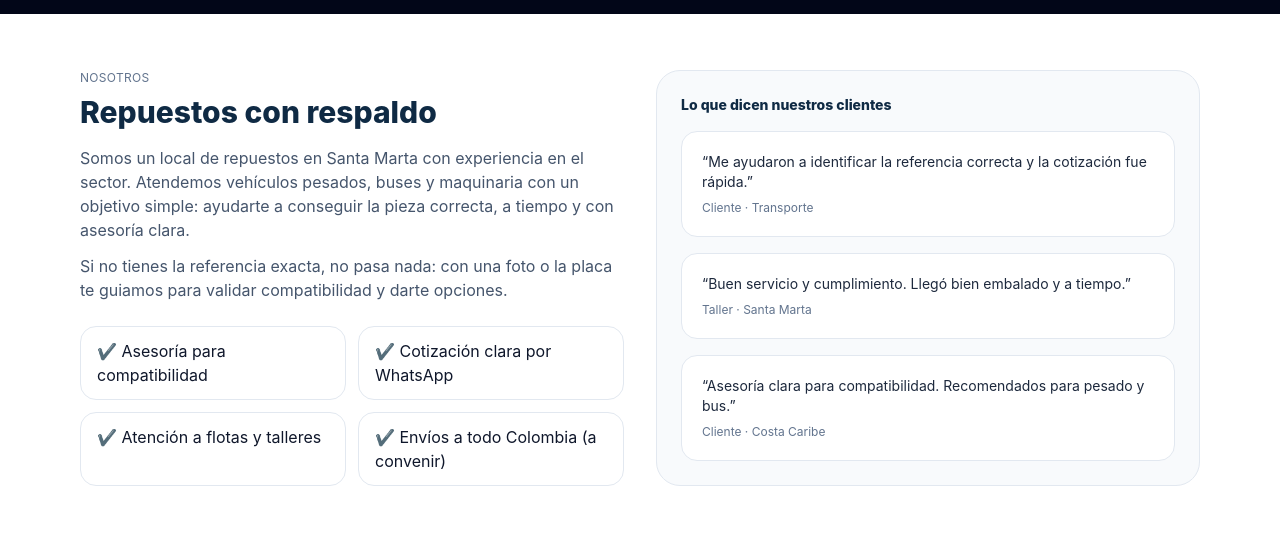
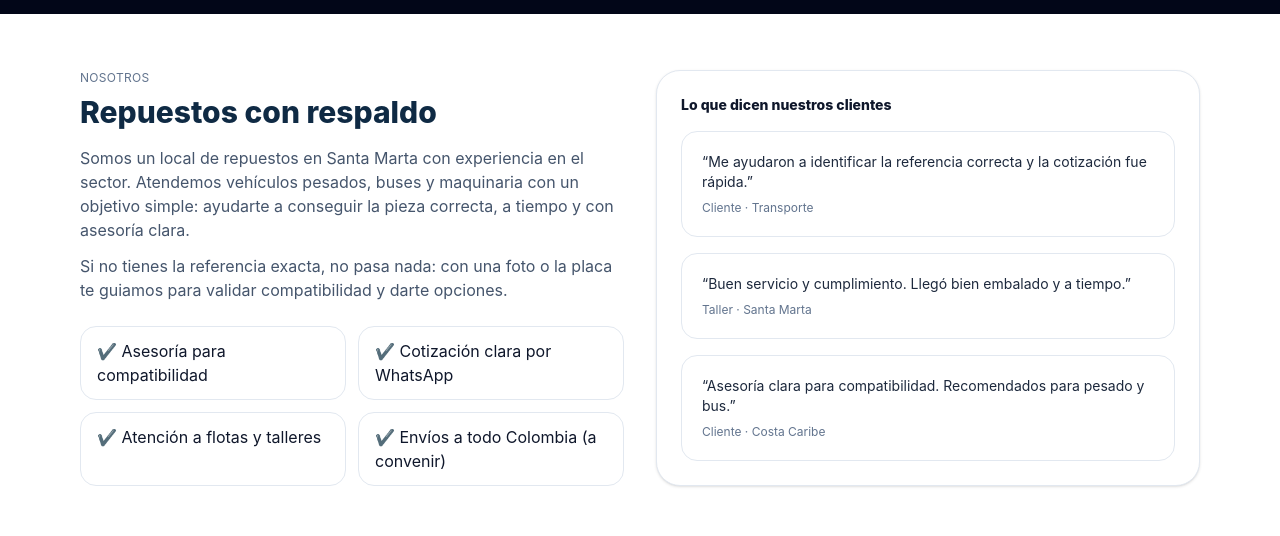
Before and after one commit to julianchocmanrique/Tornirepuestos-web, a Next.js app: page /tornirepuestos/ in a window 1280 px wide. Shown: the part 3058-3594 px from the top of the page. Built offline with nearby package versions, Linux system fonts and the light colour scheme.

Commit message:
style: mantener bloque Nosotros/Testimonios en estilo claro

```diff
--- a/src/app/page.tsx
+++ b/src/app/page.tsx
@@ -485,13 +485,17 @@ export default function Page() {
             </div>
           </div>
 
-          <div className="rounded-3xl border border-slate-200 bg-slate-50 p-6">
-            <div className="text-sm font-extrabold" style={{ color: brand.colors.blue }}>
+          {/* Mantener este bloque CLARO como la referencia */}
+          <div className="rounded-3xl border border-slate-200 bg-white p-6 shadow-sm">
+            <div className="text-sm font-extrabold text-slate-900">
               Lo que dicen nuestros clientes
             </div>
             <div className="mt-4 grid gap-4">
               {testimonials.map((t, i) => (
-                <div key={i} className="rounded-2xl border border-slate-200 bg-white p-5">
+                <div
+                  key={i}
+                  className="rounded-2xl border border-slate-200 bg-white p-5"
+                >
                   <div className="text-sm text-slate-800">“{t.quote}”</div>
                   <div className="mt-2 text-xs text-slate-500">{t.meta}</div>
                 </div>
```
